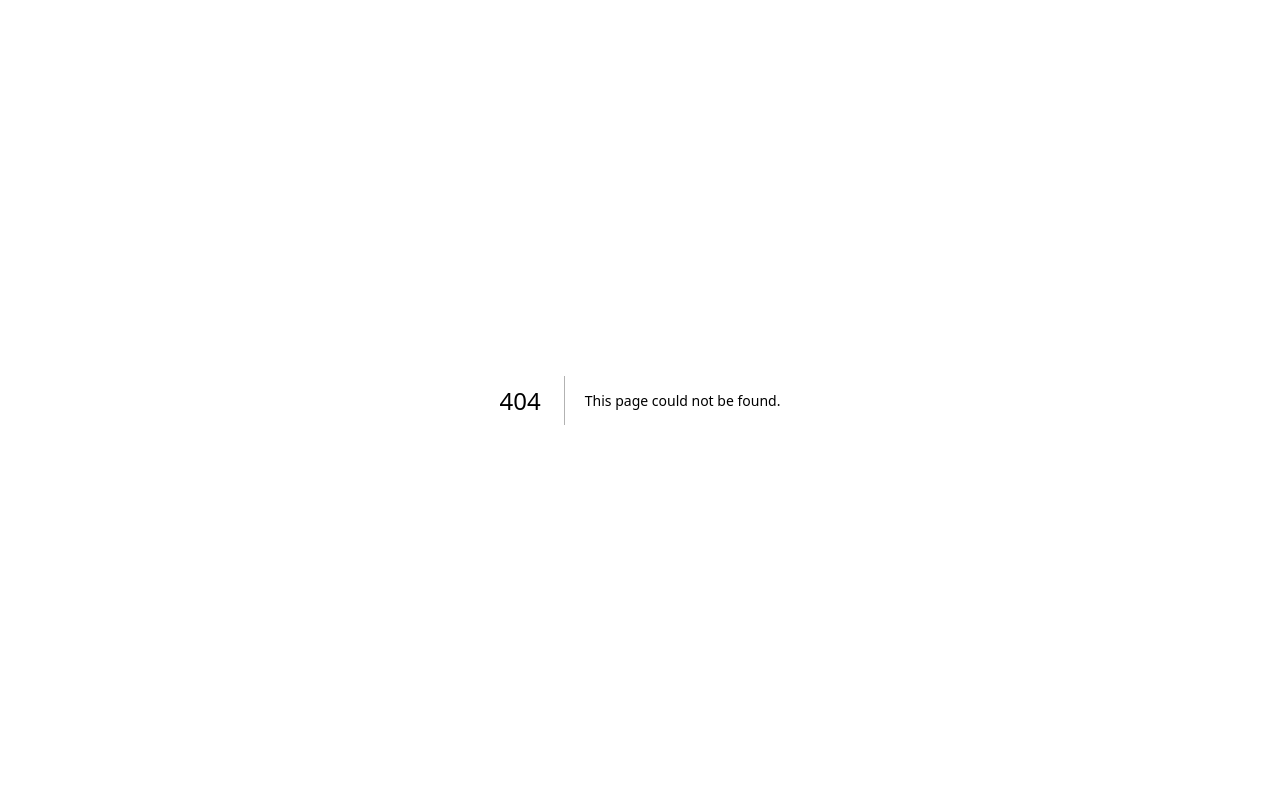
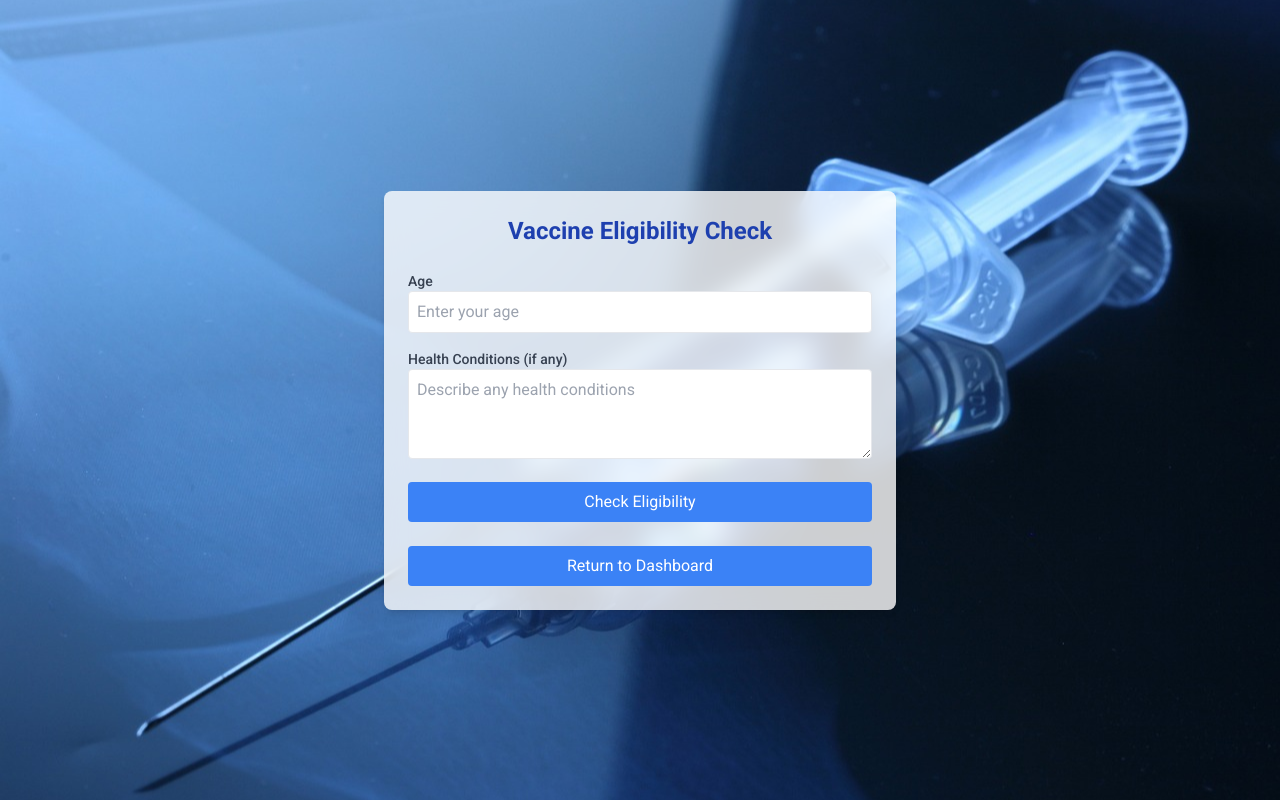
Before and after one commit to amCtrld/Vaxin8, a Next.js app in the folder vaccine-tracker/: page /eligibility in a window 1280 px wide. Before the commit this address had no page. Built offline with nearby package versions, Linux system fonts and the light colour scheme.

Commit message:
Added Eligibility checker for Admin

```diff
--- a/vaccine-tracker/components/NavBar.js
+++ b/vaccine-tracker/components/NavBar.js
@@ -6,11 +6,48 @@ export default function NavBar({ role }) {
   if (role !== 'Medical Staff') return null; // Hide navbar for patients
 
   return (
-    <nav className="bg-blue-300 text-white p-4">
-      <div className="flex gap-4">
-        <button onClick={() => router.push('/dashboard')}>Dashboard</button>
-        <button onClick={() => router.push('/all-vaccines')}>All Vaccines</button>
-        <button onClick={() => router.push('/all-patients')}>All Patients</button>
+    <nav className="bg-blue-300 bg-opacity-80 text-white p-4 shadow-md backdrop-blur-md">
+      <div className="flex gap-6 justify-center">
+        <button
+          onClick={() => router.push('/dashboard')}
+          className={`py-2 px-4 rounded transition ${
+            router.pathname === '/dashboard'
+              ? 'bg-blue-500 text-white font-bold'
+              : 'hover:bg-blue-400 hover:text-white'
+          }`}
+        >
+          Dashboard
+        </button>
+        <button
+          onClick={() => router.push('/all-vaccines')}
+          className={`py-2 px-4 rounded transition ${
+            router.pathname === '/all-vaccines'
+              ? 'bg-blue-500 text-white font-bold'
+              : 'hover:bg-blue-400 hover:text-white'
+          }`}
+        >
+          All Vaccines
+        </button>
+        <button
+          onClick={() => router.push('/all-patients')}
+          className={`py-2 px-4 rounded transition ${
+            router.pathname === '/all-patients'
+              ? 'bg-blue-500 text-white font-bold'
+              : 'hover:bg-blue-400 hover:text-white'
+          }`}
+        >
+          All Patients
+        </button>
+        <button
+          onClick={() => router.push('/eligibility')}
+          className={`py-2 px-4 rounded transition ${
+            router.pathname === '/eligibility'
+              ? 'bg-blue-500 text-white font-bold'
+              : 'hover:bg-blue-400 hover:text-white'
+          }`}
+        >
+          Vaccine Eligibility
+        </button>
       </div>
     </nav>
   );
--- /dev/null
+++ b/vaccine-tracker/pages/eligibility.js
@@ -0,0 +1,88 @@
+import { useState } from 'react';
+import { useRouter } from 'next/router';
+
+export default function EligibilityPage() {
+  const [age, setAge] = useState('');
+  const [healthCondition, setHealthCondition] = useState('');
+  const [recommendation, setRecommendation] = useState('');
+  const router = useRouter();
+
+  const handleCheckEligibility = () => {
+    let recommendationMessage = 'Eligible for all vaccines.';
+    if (age < 12) {
+      recommendationMessage = 'Eligible for pediatric vaccines only.';
+    } else if (healthCondition.toLowerCase().includes('allergy')) {
+      recommendationMessage =
+        'Consult a doctor before receiving vaccines due to health conditions.';
+    }
+    setRecommendation(recommendationMessage);
+  };
+
+  return (
+    <div
+      className="min-h-screen bg-cover bg-center py-10 px-4 flex items-center justify-center"
+      style={{ backgroundImage: "url('../images/vax.jpg')" }}
+    >
+      <div className="bg-white bg-opacity-80 backdrop-blur-md rounded-lg shadow-md p-6 max-w-lg w-full">
+        <h1 className="text-2xl font-bold text-center text-blue-800 mb-6">
+          Vaccine Eligibility Check
+        </h1>
+        <form
+          onSubmit={(e) => {
+            e.preventDefault();
+            handleCheckEligibility();
+          }}
+          className="space-y-4"
+        >
+          <div>
+            <label className="block text-sm font-medium text-gray-700">
+              Age
+            </label>
+            <input
+              type="number"
+              value={age}
+              onChange={(e) => setAge(e.target.value)}
+              className="w-full p-2 border rounded focus:outline-none focus:ring-2 focus:ring-blue-500"
+              placeholder="Enter your age"
+              required
+            />
+          </div>
+          <div>
+            <label className="block text-sm font-medium text-gray-700">
+              Health Conditions (if any)
+            </label>
+            <textarea
+              value={healthCondition}
+              onChange={(e) => setHealthCondition(e.target.value)}
+              className="w-full p-2 border rounded focus:outline-none focus:ring-2 focus:ring-blue-500"
+              placeholder="Describe any health conditions"
+              rows="3"
+            ></textarea>
+          </div>
+          <button
+            type="submit"
+            className="w-full bg-blue-500 text-white py-2 px-4 rounded hover:bg-blue-700 transition"
+          >
+            Check Eligibility
+          </button>
+        </form>
+
+        {recommendation && (
+          <div className="mt-6 bg-gray-100 p-4 rounded shadow-md">
+            <h2 className="text-lg font-bold text-blue-800 mb-2">
+              Recommendation:
+            </h2>
+            <p className="text-gray-700">{recommendation}</p>
+          </div>
+        )}
+
+        <button
+          onClick={() => router.push('/dashboard')}
+          className="w-full bg-blue-500 text-white py-2 px-4 mt-6 rounded hover:bg-blue-700 transition"
+        >
+          Return to Dashboard
+        </button>
+      </div>
+    </div>
+  );
+}
```
